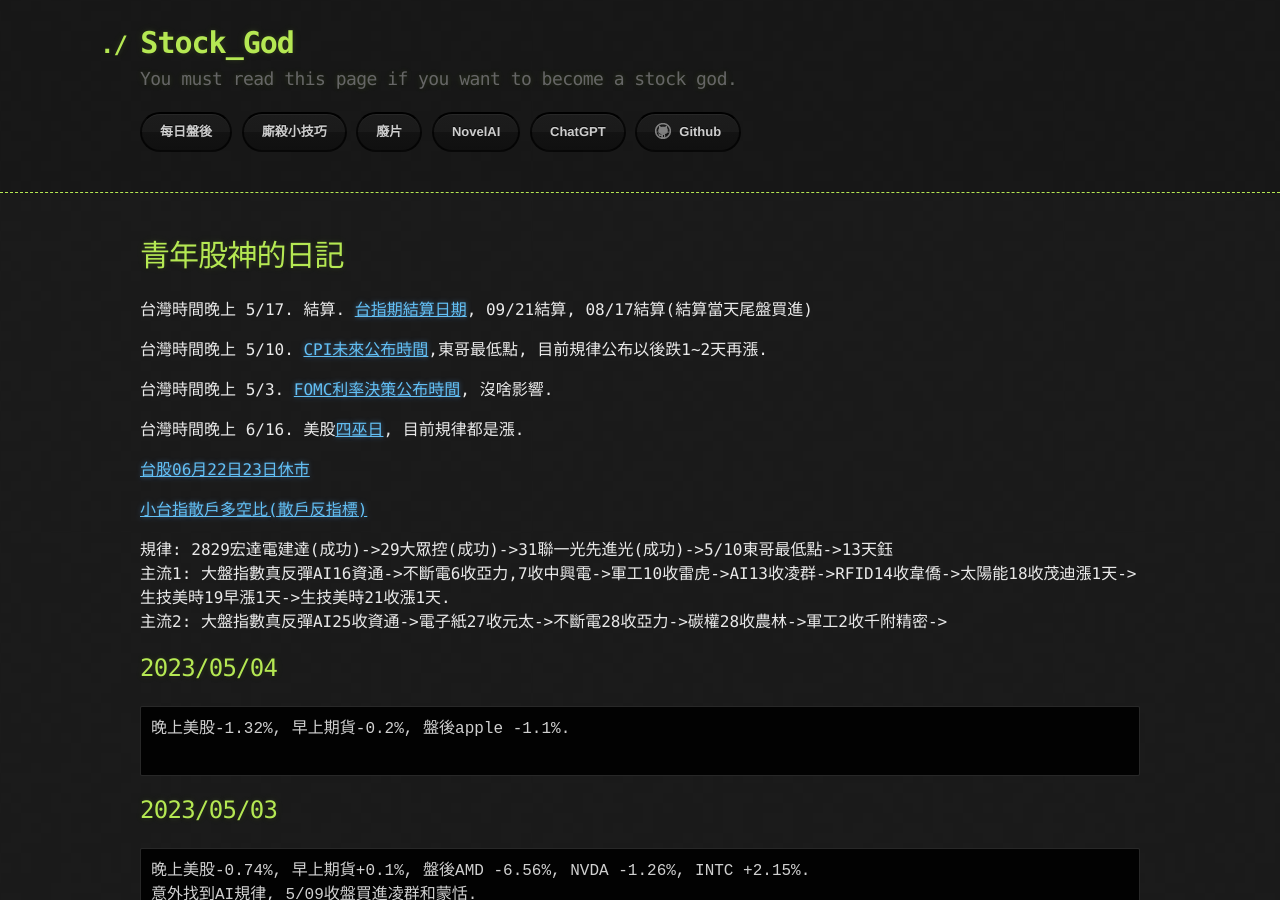
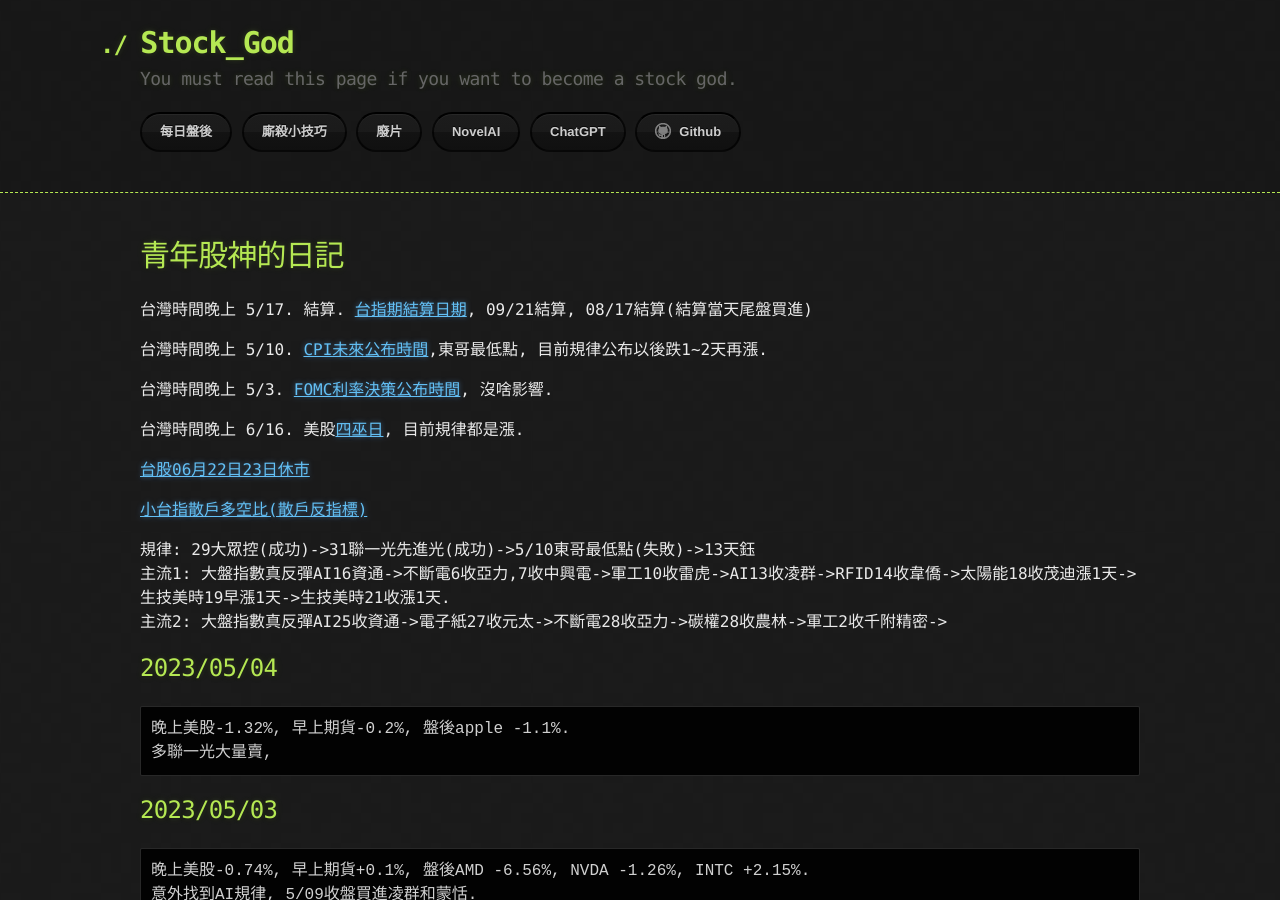
Before and after one commit to lepg5487/Stock_God, a Jekyll site: the page built from index.md, in a window 1280 px wide and 900 px high. Built offline with Jekyll 4.4.1, drawn with Linux system fonts in a browser that asks for light colours; our own code applies the rules of GitHub Pages for plain Markdown files.

Commit message:
Update index.md

````diff
--- a/index.md
+++ b/index.md
@@ -16,14 +16,14 @@ layout: testlayouts
 
 [小台指散戶多空比(散戶反指標)](https://www.macromicro.me/charts/20069/tw-mtx-long-to-short-ratio-of-individual-player)
 
-規律: 2829宏達電建達(成功)->29大眾控(成功)->31聯一光先進光(成功)->5/10東哥最低點->13天鈺
+規律: 29大眾控(成功)->31聯一光先進光(成功)->5/10東哥最低點(失敗)->13天鈺
 主流1: 大盤指數真反彈AI16資通->不斷電6收亞力,7收中興電->軍工10收雷虎->AI13收凌群->RFID14收韋僑->太陽能18收茂迪漲1天->生技美時19早漲1天->生技美時21收漲1天.
 主流2: 大盤指數真反彈AI25收資通->電子紙27收元太->不斷電28收亞力->碳權28收農林->軍工2收千附精密->
 
 ## 2023/05/04
 ```
 晚上美股-1.32%, 早上期貨-0.2%, 盤後apple -1.1%.
-
+多聯一光大量賣,
 ```
 
 ## 2023/05/03
````
